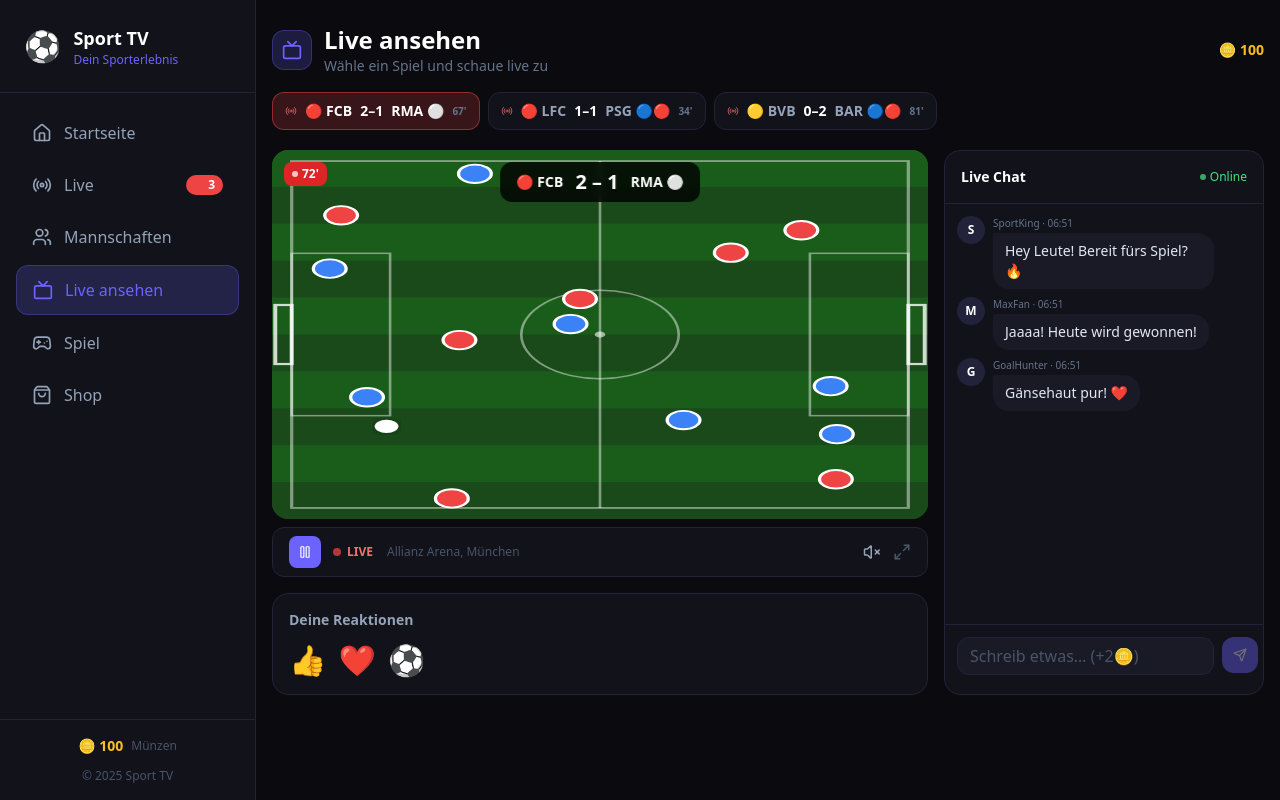
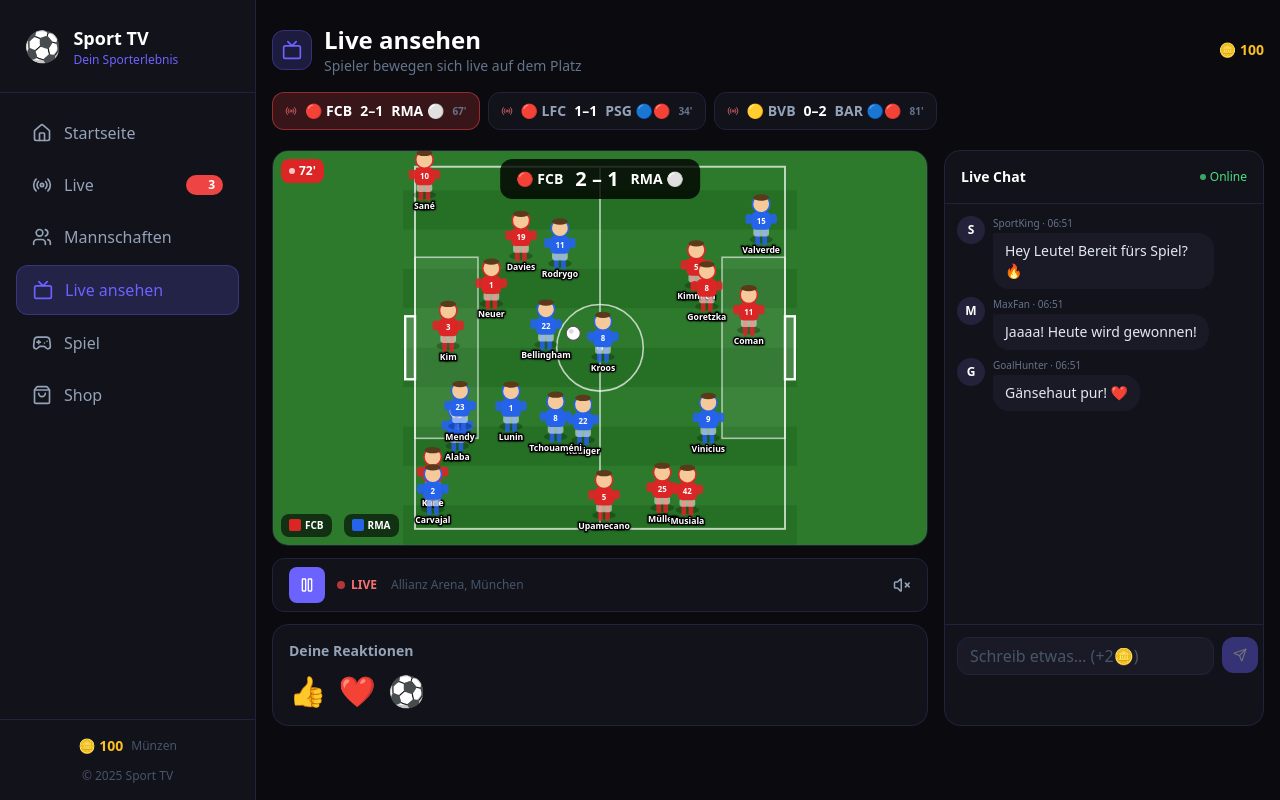
Before and after one commit to brafovin/Sunbus, a React (Vite) app: page /live-ansehen in a window 1280 px wide. Built offline with nearby package versions, Linux system fonts and the light colour scheme.

Commit message:
feat: animated SVG players with shirts, numbers, names and ball chasing
https://claude.ai/code/session_012v3WCR9Ro9b7LmKELR7Q4h

```diff
--- a/src/pages/LiveAnsehen.tsx
+++ b/src/pages/LiveAnsehen.tsx
@@ -1,5 +1,5 @@
 import { useState, useEffect, useRef } from 'react';
-import { Tv, Send, Play, Pause, Volume2, VolumeX, Maximize2, Radio } from 'lucide-react';
+import { Tv, Send, Play, Pause, Volume2, VolumeX, Radio } from 'lucide-react';
 import { useCoins } from '../context/CoinContext';
 import { matches } from '../data/matches';
 
@@ -11,63 +11,147 @@ const FAKE_MESSAGES = [
   'Gänsehaut pur! ❤️', 'Super Flanke! ⚽', 'Weltklasse Aktion!', 'Nicht aufzuhalten!',
 ];
 
+const HOME_NAMES = ['Neuer','Kimmich','Upamecano','Kim','Davies','Müller','Goretzka','Musiala','Sané','Coman','Kane'];
+const AWAY_NAMES = ['Lunin','Carvajal','Rüdiger','Alaba','Mendy','Valverde','Tchouaméni','Kroos','Bellingham','Rodrygo','Vinicius'];
+
 interface ChatMessage { id: number; user: string; text: string; time: string; isMe: boolean; }
 interface FloatingEmoji { id: number; emoji: string; x: number; }
 let mid = 1; let fid = 1;
 function fmt(d: Date) { return d.toLocaleTimeString('de-DE', { hour: '2-digit', minute: '2-digit' }); }
 
+// SVG player figure
+function PlayerFigure({ x, y, color, shirt, name, hasBall }: {
+  x: number; y: number; color: string; shirt: string; name: string; hasBall: boolean;
+}) {
+  return (
+    <g transform={`translate(${x}, ${y})`}>
+      {/* Shadow */}
+      <ellipse cx="0" cy="5.5" rx="3" ry="1" fill="rgba(0,0,0,0.25)" />
+      {/* Legs */}
+      <rect x="-1.5" y="3" width="1.2" height="4" rx="0.6" fill={color} opacity="0.85" />
+      <rect x="0.3" y="3" width="1.2" height="4" rx="0.6" fill={color} opacity="0.85" />
+      {/* Shorts */}
+      <rect x="-2" y="2.5" width="4" height="2.2" rx="0.8" fill="white" opacity="0.5" />
+      {/* Body / shirt */}
+      <rect x="-2.5" y="-1.5" width="5" height="4.5" rx="1.2" fill={color} />
+      {/* Shirt number */}
+      <text x="0" y="1.5" textAnchor="middle" fill="white" fontSize="2" fontWeight="bold">{shirt}</text>
+      {/* Head */}
+      <circle cx="0" cy="-3.5" r="2.2" fill="#f5c99a" stroke={color} strokeWidth="0.4" />
+      {/* Hair */}
+      <ellipse cx="0" cy="-5.2" rx="2" ry="0.8" fill="#5a3a1a" />
+      {/* Arms */}
+      <rect x="-4" y="-1" width="1.8" height="2.5" rx="0.8" fill={color} opacity="0.9" />
+      <rect x="2.2" y="-1" width="1.8" height="2.5" rx="0.8" fill={color} opacity="0.9" />
+      {/* Ball indicator */}
+      {hasBall && <circle cx="3" cy="5" r="1.5" fill="white" stroke="#333" strokeWidth="0.3" />}
+      {/* Name */}
+      <text x="0" y="9" textAnchor="middle" fill="white" fontSize="2.2" fontWeight="bold"
+        style={{ textShadow: '0 0 2px #000', paintOrder: 'stroke' } as React.CSSProperties}
+        stroke="black" strokeWidth="0.6">{name}</text>
+    </g>
+  );
+}
+
 function LivePlayer({ match, playing }: { match: typeof matches[0]; playing: boolean }) {
-  const [ball, setBall] = useState({ x: 50, y: 50, vx: 1.2, vy: 0.8 });
-  const [players] = useState(() =>
-    Array.from({ length: 14 }, (_, i) => ({
-      id: i, team: i < 7 ? 0 : 1,
-      bx: 15 + Math.random() * 70, by: 10 + Math.random() * 80,
-      dx: (Math.random() - 0.5) * 0.3, dy: (Math.random() - 0.5) * 0.3,
-    }))
-  );
-  const [ppos, setPpos] = useState(() => players.map(p => ({ x: p.bx, y: p.by, dx: p.dx, dy: p.dy })));
+  const initPlayers = () => [
+    // Home team (red) — 4-3-3 formation, left side
+    { id: 0,  team: 0, x:  8, y: 50, dx: 0,    dy: 0,    name: HOME_NAMES[0],  num: '1'  }, // GK
+    { id: 1,  team: 0, x: 22, y: 20, dx: 0.15, dy: 0.1,  name: HOME_NAMES[1],  num: '5'  },
+    { id: 2,  team: 0, x: 22, y: 37, dx: 0.1,  dy: 0.15, name: HOME_NAMES[2],  num: '5'  },
+    { id: 3,  team: 0, x: 22, y: 63, dx: 0.12, dy: -0.1, name: HOME_NAMES[3],  num: '3'  },
+    { id: 4,  team: 0, x: 22, y: 80, dx: 0.1,  dy: -0.15,name: HOME_NAMES[4],  num: '19' },
+    { id: 5,  team: 0, x: 38, y: 30, dx: 0.2,  dy: 0.12, name: HOME_NAMES[5],  num: '25' },
+    { id: 6,  team: 0, x: 38, y: 50, dx: 0.18, dy: -0.1, name: HOME_NAMES[6],  num: '8'  },
+    { id: 7,  team: 0, x: 38, y: 70, dx: 0.15, dy: 0.15, name: HOME_NAMES[7],  num: '42' },
+    { id: 8,  team: 0, x: 52, y: 22, dx: 0.25, dy: 0.1,  name: HOME_NAMES[8],  num: '10' },
+    { id: 9,  team: 0, x: 52, y: 78, dx: 0.2,  dy: -0.12,name: HOME_NAMES[9],  num: '11' },
+    { id: 10, team: 0, x: 55, y: 50, dx: 0.3,  dy: 0.05, name: HOME_NAMES[10], num: '9'  },
+    // Away team (blue) — mirror
+    { id: 11, team: 1, x: 92, y: 50, dx: 0,    dy: 0,    name: AWAY_NAMES[0],  num: '1'  },
+    { id: 12, team: 1, x: 78, y: 20, dx:-0.15, dy: 0.1,  name: AWAY_NAMES[1],  num: '2'  },
+    { id: 13, team: 1, x: 78, y: 37, dx:-0.1,  dy: 0.12, name: AWAY_NAMES[2],  num: '22' },
+    { id: 14, team: 1, x: 78, y: 63, dx:-0.12, dy:-0.1,  name: AWAY_NAMES[3],  num: '4'  },
+    { id: 15, team: 1, x: 78, y: 80, dx:-0.1,  dy:-0.12, name: AWAY_NAMES[4],  num: '23' },
+    { id: 16, team: 1, x: 62, y: 30, dx:-0.2,  dy: 0.1,  name: AWAY_NAMES[5],  num: '15' },
+    { id: 17, team: 1, x: 62, y: 50, dx:-0.18, dy:-0.1,  name: AWAY_NAMES[6],  num: '8'  },
+    { id: 18, team: 1, x: 62, y: 70, dx:-0.15, dy: 0.15, name: AWAY_NAMES[7],  num: '8'  },
+    { id: 19, team: 1, x: 48, y: 22, dx:-0.25, dy: 0.1,  name: AWAY_NAMES[8],  num: '22' },
+    { id: 20, team: 1, x: 48, y: 78, dx:-0.2,  dy:-0.1,  name: AWAY_NAMES[9],  num: '11' },
+    { id: 21, team: 1, x: 45, y: 50, dx:-0.3,  dy: 0.05, name: AWAY_NAMES[10], num: '9'  },
+  ];
+
+  const [ppos, setPpos] = useState(initPlayers);
+  const [ball, setBall] = useState({ x: 50, y: 50, vx: 0.8, vy: 0.5 });
   const [homeScore, setHomeScore] = useState(match.homeScore ?? 0);
   const [awayScore, setAwayScore] = useState(match.awayScore ?? 0);
   const [minute, setMinute] = useState(match.minute ?? 1);
   const [goalEvent, setGoalEvent] = useState('');
   const rafRef = useRef<number>(0);
   const frame = useRef(0);
+  const nearestRef = useRef(0);
 
   useEffect(() => {
     setHomeScore(match.homeScore ?? 0);
     setAwayScore(match.awayScore ?? 0);
     setMinute(match.minute ?? 1);
+    setPpos(initPlayers());
+    frame.current = 0;
   }, [match.id]);
 
   useEffect(() => {
     if (!playing) { cancelAnimationFrame(rafRef.current); return; }
     function tick() {
       frame.current++;
+      // Move ball
       setBall(prev => {
         let { x, y, vx, vy } = prev;
         x += vx; y += vy;
-        if (x < 3 || x > 97) vx = -vx;
-        if (y < 3 || y > 97) vy = -vy;
-        if (Math.random() < 0.02) { vx += (Math.random() - 0.5) * 0.5; vy += (Math.random() - 0.5) * 0.5; }
-        vx = Math.max(-2.5, Math.min(2.5, vx));
-        vy = Math.max(-2.5, Math.min(2.5, vy));
+        if (x < 3 || x > 97) { vx = -vx * 0.9; x = Math.max(3, Math.min(97, x)); }
+        if (y < 3 || y > 97) { vy = -vy * 0.9; y = Math.max(3, Math.min(97, y)); }
+        if (Math.random() < 0.015) { vx += (Math.random() - 0.5) * 0.6; vy += (Math.random() - 0.5) * 0.6; }
+        const speed = Math.sqrt(vx*vx + vy*vy);
+        if (speed > 3) { vx = vx/speed*3; vy = vy/speed*3; }
         return { x, y, vx, vy };
       });
-      setPpos(prev => prev.map(p => {
+      // Move players — closest chases ball
+      setPpos(prev => {
+        const bx = ball.x, by = ball.y;
+        let minDist = 9999, minIdx = 0;
+        prev.forEach((p, i) => {
+          const d = Math.hypot(p.x - bx, p.y - by);
+          if (d < minDist) { minDist = d; minIdx = i; }
+        });
+        nearestRef.current = minIdx;
+        return prev.map((p, i) => {
           let { x, y, dx, dy } = p;
-        x += dx + (Math.random() - 0.5) * 0.2;
-        y += dy + (Math.random() - 0.5) * 0.2;
-        if (x < 5 || x > 95) { dx = -dx; x = Math.max(5, Math.min(95, x)); }
-        if (y < 5 || y > 95) { dy = -dy; y = Math.max(5, Math.min(95, y)); }
-        return { x, y, dx, dy };
-      }));
+          let ndx = dx, ndy = dy;
+          if (i === minIdx) {
+            // Chase ball
+            const dist = Math.hypot(bx - x, by - y);
+            if (dist > 3) { ndx = (bx - x) / dist * 0.5; ndy = (by - y) / dist * 0.5; }
+          } else {
+            ndx = dx + (Math.random() - 0.5) * 0.08;
+            ndy = dy + (Math.random() - 0.5) * 0.08;
+            ndx = Math.max(-0.4, Math.min(0.4, ndx));
+            ndy = Math.max(-0.4, Math.min(0.4, ndy));
+          }
+          x += ndx; y += ndy;
+          const minX = p.team === 0 ? 4 : 4;
+          const maxX = p.team === 0 ? 96 : 96;
+          if (x < minX || x > maxX) { ndx = -ndx; x = Math.max(minX, Math.min(maxX, x)); }
+          if (y < 5 || y > 95) { ndy = -ndy; y = Math.max(5, Math.min(95, y)); }
+          return { ...p, x, y, dx: ndx, dy: ndy };
+        });
+      });
       if (frame.current % 60 === 0) setMinute(m => Math.min(90, m + 1));
-      if (frame.current % 1800 === 0 && Math.random() < 0.4) {
+      if (frame.current > 600 && frame.current % 1500 === 0 && Math.random() < 0.5) {
         const isHome = Math.random() > 0.5;
         if (isHome) setHomeScore(s => s + 1); else setAwayScore(s => s + 1);
-        const scorer = ['Müller', 'Messi', 'Kane', 'Mbappé', 'Haaland', 'Salah'][Math.floor(Math.random() * 6)];
-        setGoalEvent(`⚽ TOR! ${scorer}`);
-        setTimeout(() => setGoalEvent(''), 3500);
+        const arr = isHome ? HOME_NAMES : AWAY_NAMES;
+        const scorer = arr[Math.floor(Math.random() * arr.length)];
+        setGoalEvent(`⚽ TOOR! ${scorer}`);
+        setTimeout(() => setGoalEvent(''), 4000);
       }
       rafRef.current = requestAnimationFrame(tick);
     }
@@ -75,60 +159,83 @@ function LivePlayer({ match, playing }: { match: typeof matches[0]; playing: boo
     return () => cancelAnimationFrame(rafRef.current);
   }, [playing]);
 
+  const nearest = nearestRef.current;
+
   return (
-    <div className="relative w-full rounded-2xl overflow-hidden" style={{ paddingBottom: '56.25%' }}>
-      <div className="absolute inset-0 overflow-hidden" style={{ background: '#1a5c1a' }}>
-        <svg className="absolute inset-0 w-full h-full" viewBox="0 0 100 100" preserveAspectRatio="none">
+    <div className="relative w-full rounded-2xl overflow-hidden border border-[#22223a]" style={{ paddingBottom: '60%' }}>
+      <div className="absolute inset-0" style={{ background: '#2d7a2d' }}>
+        <svg className="absolute inset-0 w-full h-full" viewBox="0 0 100 100" preserveAspectRatio="xMidYMid meet">
+          {/* Grass */}
           {Array.from({ length: 10 }, (_, i) => (
-            <rect key={i} x={0} y={i * 10} width={100} height={10} fill={i % 2 === 0 ? '#1a5c1a' : '#1a4a1a'} />
+            <rect key={i} x={0} y={i*10} width={100} height={10} fill={i%2===0?'#2d7a2d':'#267026'} />
           ))}
-          <rect x="3" y="3" width="94" height="94" fill="none" stroke="rgba(255,255,255,0.45)" strokeWidth="0.5" />
-          <line x1="50" y1="3" x2="50" y2="97" stroke="rgba(255,255,255,0.45)" strokeWidth="0.4" />
-          <circle cx="50" cy="50" r="12" fill="none" stroke="rgba(255,255,255,0.45)" strokeWidth="0.4" />
-          <circle cx="50" cy="50" r="0.8" fill="rgba(255,255,255,0.6)" />
-          <rect x="3" y="28" width="15" height="44" fill="none" stroke="rgba(255,255,255,0.45)" strokeWidth="0.4" />
-          <rect x="82" y="28" width="15" height="44" fill="none" stroke="rgba(255,255,255,0.45)" strokeWidth="0.4" />
-          <rect x="0.5" y="42" width="2.5" height="16" fill="none" stroke="rgba(255,255,255,0.8)" strokeWidth="0.6" />
-          <rect x="97" y="42" width="2.5" height="16" fill="none" stroke="rgba(255,255,255,0.8)" strokeWidth="0.6" />
+          {/* Lines */}
+          <rect x="3" y="4" width="94" height="92" fill="none" stroke="rgba(255,255,255,0.7)" strokeWidth="0.5"/>
+          <line x1="50" y1="4" x2="50" y2="96" stroke="rgba(255,255,255,0.7)" strokeWidth="0.4"/>
+          <circle cx="50" cy="50" r="11" fill="none" stroke="rgba(255,255,255,0.7)" strokeWidth="0.4"/>
+          <circle cx="50" cy="50" r="0.8" fill="rgba(255,255,255,0.9)"/>
+          {/* Penalty boxes */}
+          <rect x="3" y="27" width="16" height="46" fill="rgba(255,255,255,0.07)" stroke="rgba(255,255,255,0.6)" strokeWidth="0.4"/>
+          <rect x="81" y="27" width="16" height="46" fill="rgba(255,255,255,0.07)" stroke="rgba(255,255,255,0.6)" strokeWidth="0.4"/>
+          {/* Goals */}
+          <rect x="0.5" y="42" width="2.5" height="16" fill="rgba(255,255,255,0.15)" stroke="white" strokeWidth="0.6"/>
+          <rect x="97" y="42" width="2.5" height="16" fill="rgba(255,255,255,0.15)" stroke="white" strokeWidth="0.6"/>
+          {/* Players */}
           {ppos.map((p, i) => (
-            <g key={i}>
-              <circle cx={p.x} cy={p.y} r="2.5" fill={players[i].team === 0 ? '#ef4444' : '#3b82f6'} stroke="white" strokeWidth="0.5" />
-            </g>
+            <PlayerFigure
+              key={p.id}
+              x={p.x} y={p.y}
+              color={p.team === 0 ? '#dc2626' : '#2563eb'}
+              shirt={initPlayers()[i]?.num ?? String(i)}
+              name={p.name}
+              hasBall={i === nearest && Math.hypot(p.x - ball.x, p.y - ball.y) < 5}
+            />
           ))}
-          <circle cx={ball.x} cy={ball.y} r="1.8" fill="white" filter="url(#shadow)" />
-          <defs>
-            <filter id="shadow"><feDropShadow dx="0" dy="0" stdDeviation="1" floodOpacity="0.4" /></filter>
-          </defs>
+          {/* Ball */}
+          <circle cx={ball.x} cy={ball.y} r="1.8" fill="white" stroke="#555" strokeWidth="0.3"/>
+          <circle cx={ball.x - 0.5} cy={ball.y - 0.5} r="0.6" fill="rgba(0,0,0,0.15)"/>
         </svg>
 
         {/* Score bar */}
-        <div className="absolute top-3 left-1/2 -translate-x-1/2 bg-black/80 backdrop-blur-sm rounded-xl px-4 py-1.5 flex items-center gap-3 z-10 whitespace-nowrap">
+        <div className="absolute top-2 left-1/2 -translate-x-1/2 bg-black/80 rounded-xl px-4 py-1.5 flex items-center gap-3 z-10 whitespace-nowrap">
           <span className="text-white font-bold text-sm">{match.homeTeam.emoji} {match.homeTeam.shortName}</span>
           <span className="text-white font-black text-xl tabular-nums">{homeScore} – {awayScore}</span>
           <span className="text-white font-bold text-sm">{match.awayTeam.shortName} {match.awayTeam.emoji}</span>
         </div>
 
         {/* Live + minute */}
-        <div className="absolute top-3 left-3 bg-red-600 text-white text-xs font-bold px-2 py-1 rounded-lg flex items-center gap-1 z-10">
-          <span className="w-1.5 h-1.5 bg-white rounded-full animate-pulse inline-block" />
+        <div className="absolute top-2 left-2 bg-red-600 text-white text-xs font-bold px-2 py-1 rounded-lg flex items-center gap-1 z-10">
+          <span className="w-1.5 h-1.5 bg-white rounded-full animate-pulse inline-block"/>
           {minute}'
         </div>
 
-        {/* Goal popup */}
+        {/* Legend */}
+        <div className="absolute bottom-2 left-2 flex items-center gap-3 z-10">
+          <div className="flex items-center gap-1 bg-black/60 rounded-lg px-2 py-1">
+            <div className="w-3 h-3 rounded-sm bg-red-600"/>
+            <span className="text-white text-[10px] font-bold">{match.homeTeam.shortName}</span>
+          </div>
+          <div className="flex items-center gap-1 bg-black/60 rounded-lg px-2 py-1">
+            <div className="w-3 h-3 rounded-sm bg-blue-600"/>
+            <span className="text-white text-[10px] font-bold">{match.awayTeam.shortName}</span>
+          </div>
+        </div>
+
+        {/* Goal */}
         {goalEvent && (
-          <div className="absolute inset-x-0 top-16 flex justify-center z-20">
-            <div className="bg-yellow-400 text-black font-black text-lg px-6 py-3 rounded-2xl shadow-2xl animate-bounce">
+          <div className="absolute inset-x-0 top-14 flex justify-center z-20">
+            <div className="bg-yellow-400 text-black font-black text-xl px-8 py-3 rounded-2xl shadow-2xl animate-bounce">
               {goalEvent}
             </div>
           </div>
         )}
 
-        {/* Paused overlay */}
+        {/* Paused */}
         {!playing && (
           <div className="absolute inset-0 bg-black/60 flex items-center justify-center z-20 rounded-2xl">
             <div className="text-white text-center">
-              <Play size={56} className="mx-auto mb-2 opacity-80" />
-              <p className="text-sm opacity-70">Drücke Play zum Weiterschauen</p>
+              <Play size={56} className="mx-auto mb-2 opacity-90"/>
+              <p className="text-sm opacity-70">Drücke Play</p>
             </div>
           </div>
         )}
@@ -193,7 +300,7 @@ export default function LiveAnsehen() {
         </div>
         <div>
           <h1 className="text-2xl font-black text-white">Live ansehen</h1>
-          <p className="text-slate-500 text-sm">Wähle ein Spiel und schaue live zu</p>
+          <p className="text-slate-500 text-sm">Spieler bewegen sich live auf dem Platz</p>
         </div>
         <div className="ml-auto text-amber-400 font-bold text-sm">🪙 {state.coins}</div>
       </div>
@@ -207,41 +314,36 @@ export default function LiveAnsehen() {
                 ? 'bg-red-500/20 border-red-500/50 text-white'
                 : 'bg-[#12121a] border-[#22223a] text-slate-400 hover:border-red-500/30'
             }`}>
-            <Radio size={12} className="text-red-400 animate-pulse flex-shrink-0" />
+            <Radio size={12} className="text-red-400 animate-pulse flex-shrink-0"/>
             <span>{m.homeTeam.emoji} {m.homeTeam.shortName}</span>
             <span className="font-black text-white">{m.homeScore}–{m.awayScore}</span>
             <span>{m.awayTeam.shortName} {m.awayTeam.emoji}</span>
             <span className="text-[10px] text-slate-500">{m.minute}'</span>
           </button>
         ))}
-        {liveMatches.length === 0 && <p className="text-slate-600 text-sm py-2">Keine Live-Spiele gerade</p>}
       </div>
 
       <div className="flex flex-col lg:flex-row gap-4">
-        {/* Player + reactions */}
         <div className="flex-1 min-w-0">
-          {selectedMatch ? (
-            <>
-              <div className="mb-2">
-                <LivePlayer match={selectedMatch} playing={playing} />
-              </div>
+          {selectedMatch && <LivePlayer match={selectedMatch} playing={playing} />}
+
           {/* Controls */}
-              <div className="flex items-center gap-3 bg-[#12121a] border border-[#22223a] rounded-xl px-4 py-2 mb-4">
+          <div className="flex items-center gap-3 bg-[#12121a] border border-[#22223a] rounded-xl px-4 py-2 my-3">
             <button onClick={() => setPlaying(p => !p)}
-                  className="w-8 h-8 rounded-lg bg-[#6c63ff] flex items-center justify-center hover:bg-[#5a52e8] transition-colors">
-                  {playing ? <Pause size={14} className="text-white" /> : <Play size={14} className="text-white" />}
+              className="w-9 h-9 rounded-lg bg-[#6c63ff] flex items-center justify-center hover:bg-[#5a52e8] transition-colors">
+              {playing ? <Pause size={16} className="text-white"/> : <Play size={16} className="text-white"/>}
             </button>
             <div className="flex items-center gap-1.5 flex-1 min-w-0">
-                  <span className="w-2 h-2 bg-red-500 rounded-full animate-pulse flex-shrink-0" />
+              <span className="w-2 h-2 bg-red-500 rounded-full animate-pulse flex-shrink-0"/>
               <span className="text-red-400 text-xs font-bold">LIVE</span>
-                  <span className="text-slate-600 text-xs ml-2 truncate">{selectedMatch.venue}</span>
+              <span className="text-slate-600 text-xs ml-2 truncate">{selectedMatch?.venue}</span>
             </div>
             <button onClick={() => setMuted(m => !m)} className="text-slate-400 hover:text-white transition-colors">
-                  {muted ? <VolumeX size={18} /> : <Volume2 size={18} />}
+              {muted ? <VolumeX size={18}/> : <Volume2 size={18}/>}
             </button>
-                <Maximize2 size={18} className="text-slate-600" />
           </div>
-              {/* Emoji reactions */}
+
+          {/* Reactions */}
           <div className="bg-[#12121a] border border-[#22223a] rounded-2xl p-4 relative overflow-hidden min-h-[80px]">
             <p className="text-slate-400 text-sm mb-3 font-semibold">Deine Reaktionen</p>
             {floatingEmojis.map(f => (
@@ -261,12 +363,6 @@ export default function LiveAnsehen() {
               </div>
             )}
           </div>
-            </>
-          ) : (
-            <div className="rounded-2xl bg-[#12121a] border border-[#22223a] flex items-center justify-center h-64">
-              <p className="text-slate-600">Kein Live-Spiel ausgewählt</p>
-            </div>
-          )}
         </div>
 
         {/* Chat */}
@@ -274,8 +370,7 @@ export default function LiveAnsehen() {
           <div className="p-4 border-b border-[#22223a] flex items-center justify-between">
             <h3 className="text-white font-bold text-sm">Live Chat</h3>
             <span className="text-xs text-green-400 flex items-center gap-1">
-              <span className="w-1.5 h-1.5 bg-green-400 rounded-full inline-block animate-pulse" />
-              Online
+              <span className="w-1.5 h-1.5 bg-green-400 rounded-full animate-pulse"/>Online
             </span>
           </div>
           <div className="flex-1 overflow-y-auto p-3 space-y-2" style={{ maxHeight: 420 }}>
@@ -292,17 +387,17 @@ export default function LiveAnsehen() {
                 </div>
               </div>
             ))}
-            <div ref={chatBottomRef} />
+            <div ref={chatBottomRef}/>
           </div>
           <div className="p-3 border-t border-[#22223a] flex gap-2">
             <input ref={inputRef} type="text" value={inputText}
               onChange={e => setInputText(e.target.value)}
               onKeyDown={e => e.key === 'Enter' && handleSend()}
               placeholder="Schreib etwas… (+2🪙)"
-              className="flex-1 bg-[#1a1a27] border border-[#22223a] rounded-xl px-3 py-2 text-sm text-white placeholder-slate-600 focus:outline-none focus:border-[#6c63ff]/50 transition-colors" />
+              className="flex-1 bg-[#1a1a27] border border-[#22223a] rounded-xl px-3 py-2 text-sm text-white placeholder-slate-600 focus:outline-none focus:border-[#6c63ff]/50 transition-colors"/>
             <button onClick={handleSend} disabled={!inputText.trim()}
               className="w-9 h-9 rounded-xl bg-[#6c63ff] hover:bg-[#5a52e8] disabled:opacity-40 flex items-center justify-center transition-colors flex-shrink-0">
-              <Send size={14} className="text-white" />
+              <Send size={14} className="text-white"/>
             </button>
           </div>
         </div>
```
Lines whose indentation alone changed are shown as unchanged.
